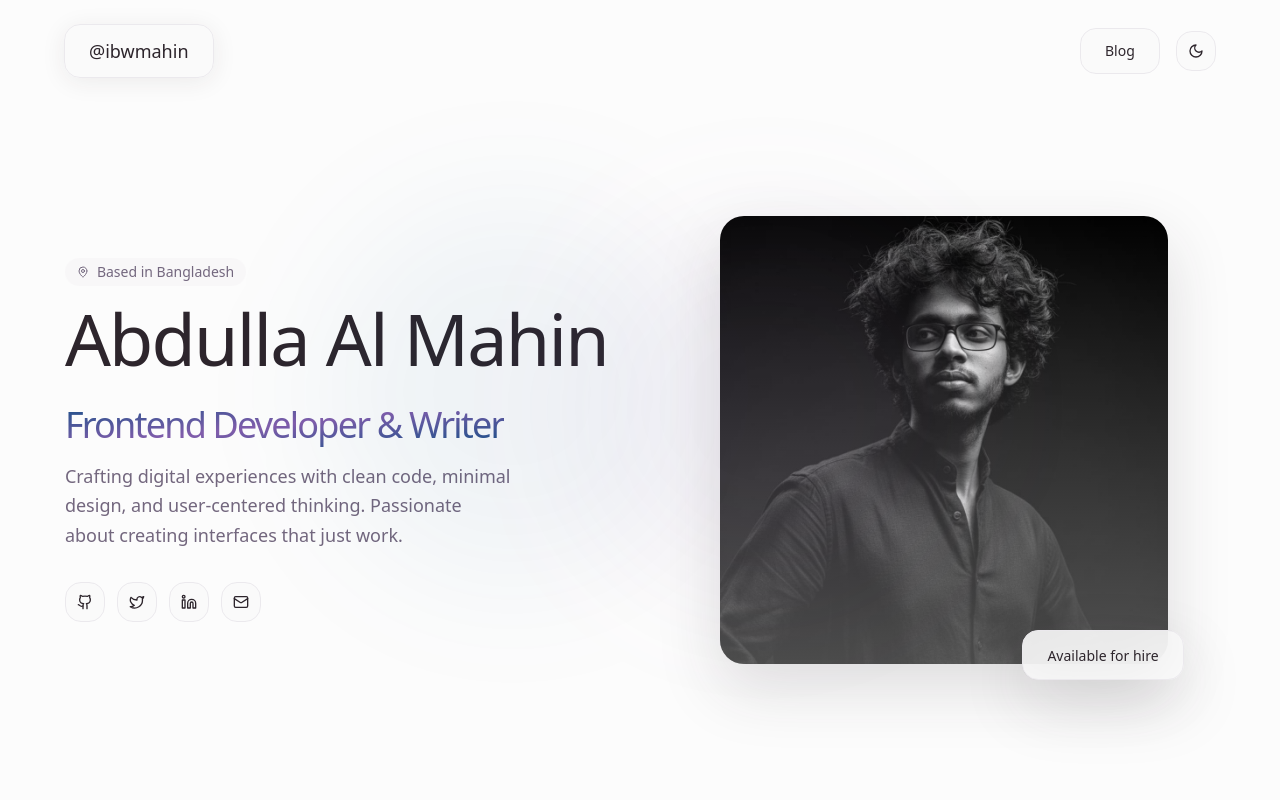
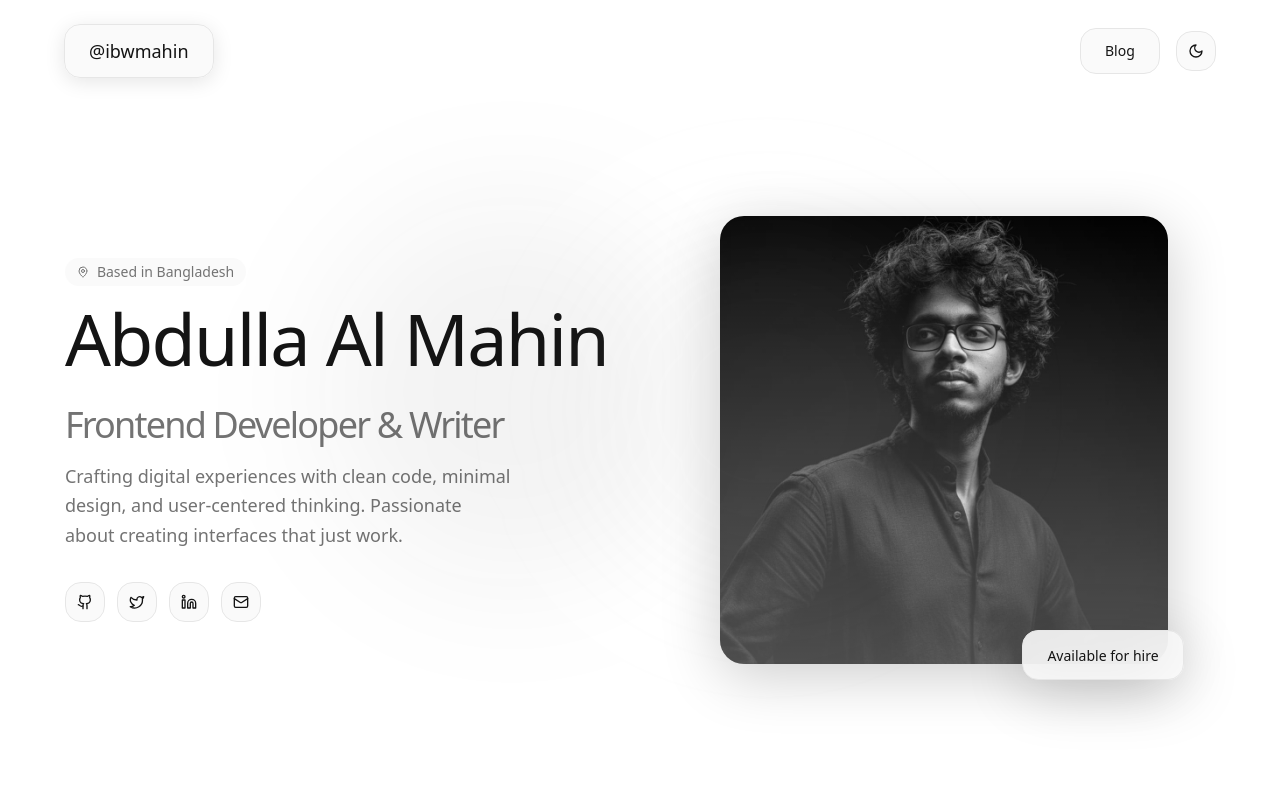
Before and after one commit to ibwmahin/abdulla, a React (Vite) app: page / in a window 1280 px wide. Shown: the top 800 px of the page. Built offline with nearby package versions, Linux system fonts and the light colour scheme; the HTML template or start-up script is replaced by a standard one.

Commit message:
Revert color changes

```diff
--- a/src/components/Hero.tsx
+++ b/src/components/Hero.tsx
@@ -31,7 +31,7 @@ export function Hero() {
             <h1 className="text-4xl sm:text-6xl lg:text-7xl font-light tracking-tight">
               Abdulla Al Mahin
               <br />
-              <span className="bg-gradient-to-br from-primary via-accent to-primary bg-clip-text text-transparent text-2xl sm:text-3xl lg:text-4xl font-light">
+              <span className="text-muted-foreground text-2xl sm:text-3xl lg:text-4xl font-light">
                 Frontend Developer & Writer
               </span>
             </h1>
--- a/src/index.css
+++ b/src/index.css
@@ -6,51 +6,43 @@
 
 @layer base {
   :root {
-    /* Premium palette */
-    --raisin-black: 306 10% 16%;
-    --indigo-dye: 207 79% 29%;
-    --violet-jtc: 295 25% 29%;
-    --rose-quartz: 270 10% 61%;
-    --ultra-violet: 268 32% 52%;
-
-    /* Light theme - Apple-inspired elegance */
-    --background: 0 0% 99%;
-    --foreground: var(--raisin-black);
+    /* Light theme - Clean and minimal */
+    --background: 0 0% 100%;
+    --foreground: 0 0% 8%;
 
     --card: 0 0% 98%;
-    --card-foreground: var(--raisin-black);
+    --card-foreground: 0 0% 8%;
 
     --popover: 0 0% 100%;
-    --popover-foreground: var(--raisin-black);
+    --popover-foreground: 0 0% 8%;
 
-    --primary: var(--indigo-dye);
+    --primary: 0 0% 8%;
     --primary-foreground: 0 0% 98%;
 
-    --secondary: var(--rose-quartz);
-    --secondary-foreground: var(--raisin-black);
+    --secondary: 0 0% 94%;
+    --secondary-foreground: 0 0% 15%;
 
-    --muted: 270 10% 96%;
-    --muted-foreground: 270 10% 45%;
+    --muted: 0 0% 96%;
+    --muted-foreground: 0 0% 45%;
 
-    --accent: var(--ultra-violet);
-    --accent-foreground: 0 0% 98%;
+    --accent: 0 0% 92%;
+    --accent-foreground: 0 0% 15%;
 
     --destructive: 0 65% 51%;
     --destructive-foreground: 0 0% 98%;
 
-    --border: 270 10% 92%;
-    --input: 270 10% 95%;
-    --ring: var(--indigo-dye);
+    --border: 0 0% 90%;
+    --input: 0 0% 90%;
+    --ring: 0 0% 8%;
 
-    /* Premium creative tokens */
-    --hero-gradient: linear-gradient(135deg, hsl(var(--raisin-black)) 0%, hsl(var(--violet-jtc)) 50%, hsl(var(--indigo-dye)) 100%);
-    --text-gradient: linear-gradient(135deg, hsl(var(--indigo-dye)) 0%, hsl(var(--ultra-violet)) 100%);
-    --accent-gradient: linear-gradient(135deg, hsl(var(--ultra-violet)) 0%, hsl(var(--rose-quartz)) 100%);
-    --glass-bg: hsla(270, 10%, 100%, 0.8);
-    --glass-border: hsla(270, 10%, 61%, 0.15);
-    --shadow-soft: 0 4px 24px hsla(306, 10%, 16%, 0.08);
-    --shadow-strong: 0 16px 48px hsla(306, 10%, 16%, 0.12);
-    --shadow-premium: 0 24px 64px hsla(306, 10%, 16%, 0.15);
+    /* Creative portfolio specific tokens */
+    --hero-gradient: linear-gradient(135deg, hsl(0 0% 8%), hsl(0 0% 20%));
+    --text-gradient: linear-gradient(90deg, hsl(0 0% 8%), hsl(0 0% 40%));
+    --glass-bg: hsla(0, 0%, 100%, 0.8);
+    --glass-border: hsla(0, 0%, 0%, 0.1);
+    --shadow-soft: 0 4px 20px hsla(0, 0%, 0%, 0.1);
+    --shadow-strong: 0 8px 40px hsla(0, 0%, 0%, 0.15);
+    --shadow-premium: 0 12px 60px hsla(0, 0%, 0%, 0.2);
 
     --radius: 0.75rem;
 
@@ -72,53 +64,52 @@
   }
 
   .dark {
-    /* Dark theme - Premium royal sophistication */
-    --background: var(--raisin-black);
-    --foreground: 0 0% 96%;
+    /* Dark theme - Primary focus, sophisticated */
+    --background: 0 0% 4%;
+    --foreground: 0 0% 95%;
 
-    --card: 295 25% 18%;
-    --card-foreground: 0 0% 96%;
+    --card: 0 0% 6%;
+    --card-foreground: 0 0% 95%;
 
-    --popover: var(--raisin-black);
-    --popover-foreground: 0 0% 96%;
+    --popover: 0 0% 4%;
+    --popover-foreground: 0 0% 95%;
 
-    --primary: var(--ultra-violet);
-    --primary-foreground: 0 0% 98%;
+    --primary: 0 0% 95%;
+    --primary-foreground: 0 0% 8%;
 
-    --secondary: 295 25% 22%;
-    --secondary-foreground: var(--rose-quartz);
+    --secondary: 0 0% 12%;
+    --secondary-foreground: 0 0% 85%;
 
-    --muted: 306 10% 12%;
-    --muted-foreground: var(--rose-quartz);
+    --muted: 0 0% 8%;
+    --muted-foreground: 0 0% 55%;
 
-    --accent: var(--indigo-dye);
-    --accent-foreground: 0 0% 98%;
+    --accent: 0 0% 15%;
+    --accent-foreground: 0 0% 85%;
 
     --destructive: 0 65% 51%;
     --destructive-foreground: 0 0% 95%;
 
-    --border: 295 25% 24%;
-    --input: 295 25% 20%;
-    --ring: var(--ultra-violet);
+    --border: 0 0% 15%;
+    --input: 0 0% 15%;
+    --ring: 0 0% 85%;
 
-    /* Dark theme premium tokens */
-    --hero-gradient: linear-gradient(135deg, hsl(var(--raisin-black)) 0%, hsl(var(--violet-jtc)) 40%, hsl(var(--ultra-violet)) 100%);
-    --text-gradient: linear-gradient(135deg, hsl(var(--ultra-violet)) 0%, hsl(var(--rose-quartz)) 100%);
-    --accent-gradient: linear-gradient(135deg, hsl(var(--indigo-dye)) 0%, hsl(var(--ultra-violet)) 100%);
-    --glass-bg: hsla(306, 10%, 16%, 0.9);
-    --glass-border: hsla(268, 32%, 52%, 0.2);
-    --shadow-soft: 0 4px 24px hsla(306, 10%, 8%, 0.4);
-    --shadow-strong: 0 16px 48px hsla(306, 10%, 8%, 0.6);
-    --shadow-premium: 0 24px 64px hsla(306, 10%, 8%, 0.7);
+    /* Dark theme creative tokens */
+    --hero-gradient: linear-gradient(135deg, hsl(0 0% 95%), hsl(0 0% 70%));
+    --text-gradient: linear-gradient(90deg, hsl(0 0% 95%), hsl(0 0% 60%));
+    --glass-bg: hsla(0, 0%, 0%, 0.8);
+    --glass-border: hsla(0, 0%, 100%, 0.1);
+    --shadow-soft: 0 4px 20px hsla(0, 0%, 0%, 0.3);
+    --shadow-strong: 0 8px 40px hsla(0, 0%, 0%, 0.5);
+    --shadow-premium: 0 12px 60px hsla(0, 0%, 0%, 0.7);
 
-    --sidebar-background: var(--raisin-black);
-    --sidebar-foreground: 0 0% 96%;
-    --sidebar-primary: var(--ultra-violet);
-    --sidebar-primary-foreground: 0 0% 98%;
-    --sidebar-accent: 295 25% 20%;
-    --sidebar-accent-foreground: var(--rose-quartz);
-    --sidebar-border: 295 25% 24%;
-    --sidebar-ring: var(--ultra-violet);
+    --sidebar-background: 240 5.9% 10%;
+    --sidebar-foreground: 240 4.8% 95.9%;
+    --sidebar-primary: 224.3 76.3% 48%;
+    --sidebar-primary-foreground: 0 0% 100%;
+    --sidebar-accent: 240 3.7% 15.9%;
+    --sidebar-accent-foreground: 240 4.8% 95.9%;
+    --sidebar-border: 240 3.7% 15.9%;
+    --sidebar-ring: 217.2 91.2% 59.8%;
   }
 }
 
```
